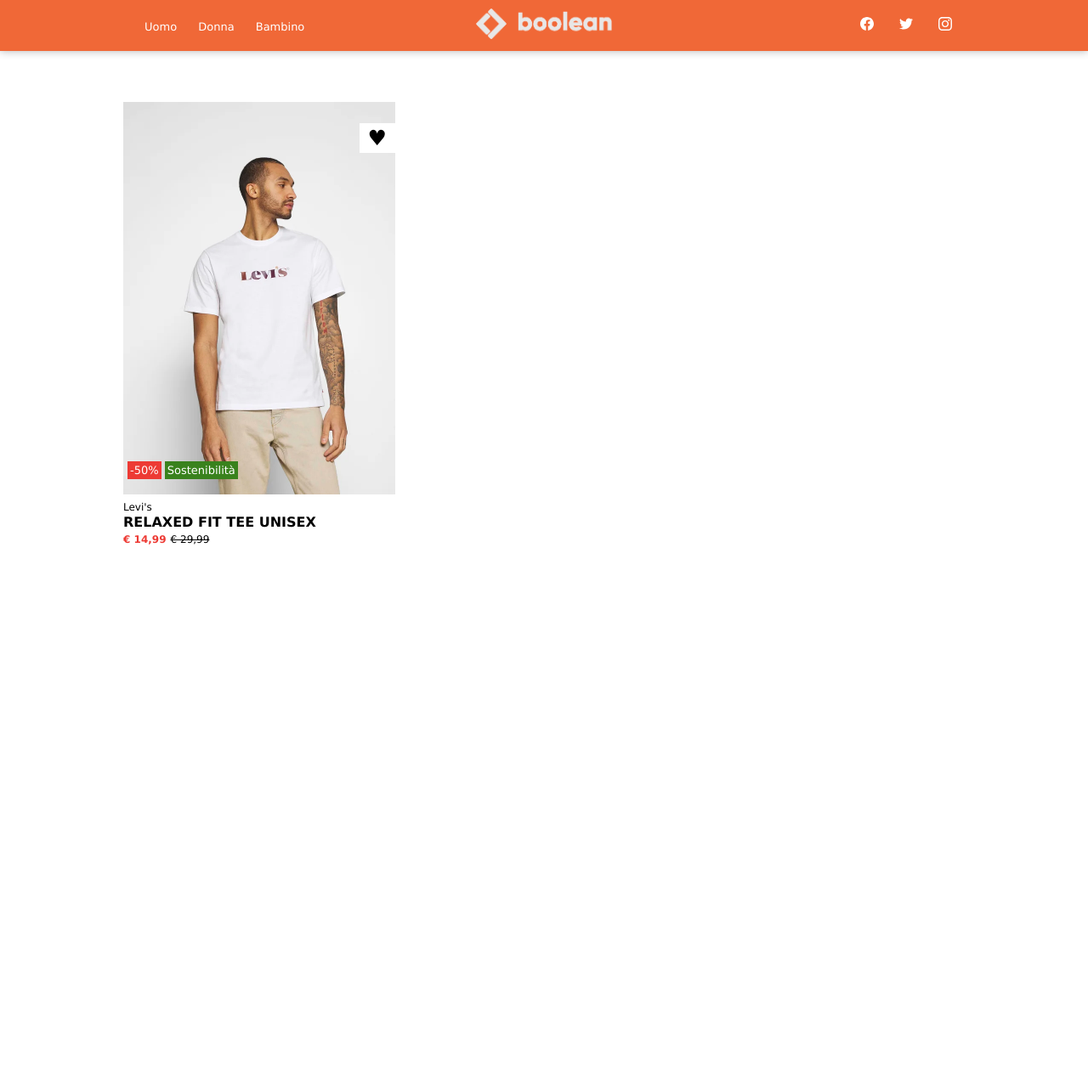
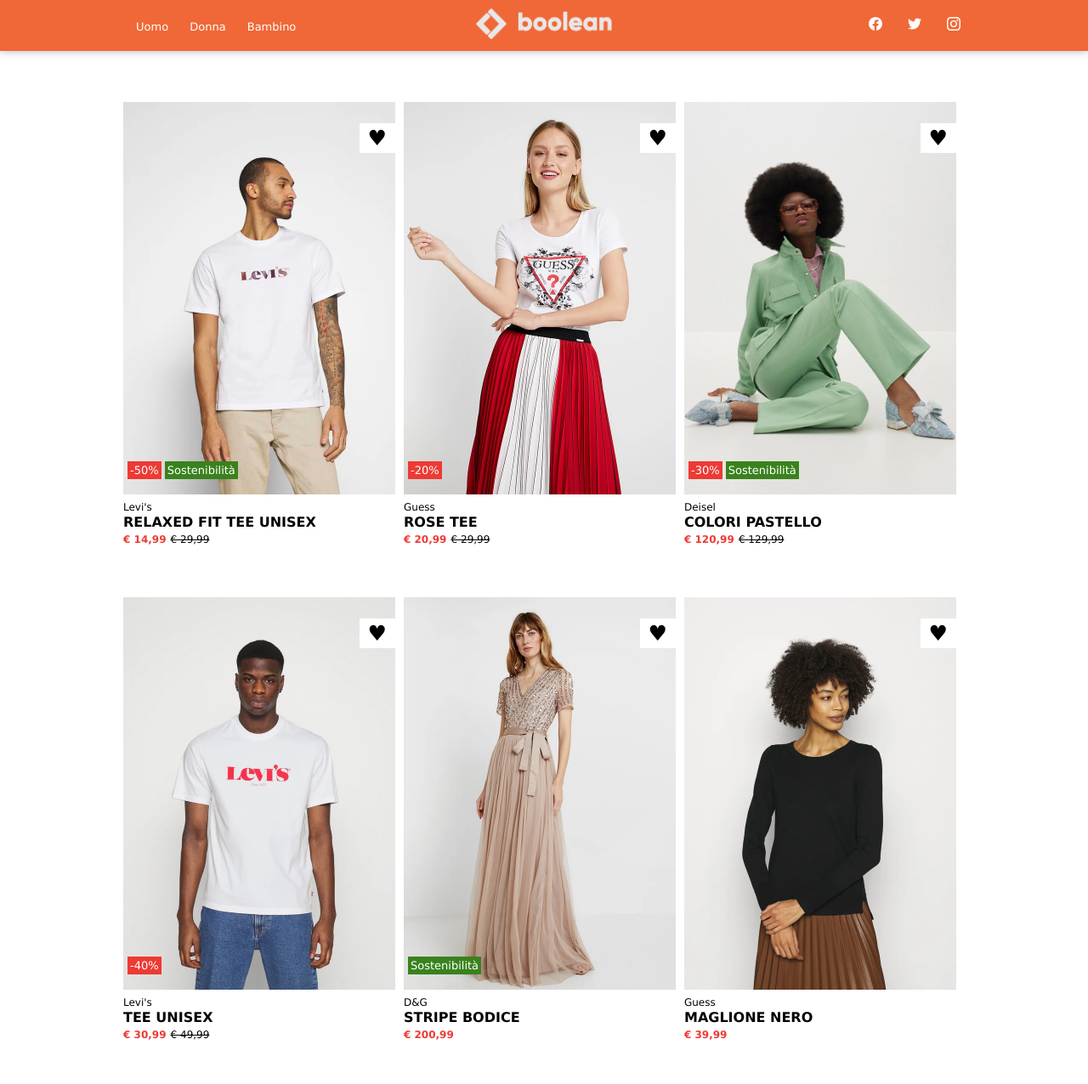
Before and after one commit to byHYONS/html-css-boolando, a plain HTML site: page index.html in a window 1280 px wide. Shown: the whole page at 85% size. Before the commit the page ends 800 px from the top, so only its background shows below. Drawn offline with Linux system fonts and the light colour scheme.

Commit message:
[UDP] added all cards

```diff
--- a/css/style.css
+++ b/css/style.css
@@ -85,6 +85,7 @@ img.logo-img {width: 50%;}
 .heart:hover {color: red;}
 
 /* TESTO CARD */
+.text {margin-bottom: 50px;}
 .brand {
     font-size: 12px;
 }
@@ -113,9 +114,12 @@ img.logo-img {width: 50%;}
 }
 
 .d-flex {
+    gap: 10px;
     display: flex;
     flex-wrap: wrap;
 }
+
+.coll-50 {width: 50%;}
 
 .coll-33 {width: calc(100% / 3 - 10px);}
 
--- a/index.html
+++ b/index.html
@@ -38,6 +38,7 @@
         <!-- CONTAINER A 6 COLONNE -->
         <div class="container mt-120">
             <div class="d-flex">
+                <!-- CARD 1 -->
                 <div class="coll-33">
                     <div class="card">
                         <div class="images">
@@ -59,12 +60,122 @@
                         </div>
                     </div>
                 </div>
+                <!-- CARD 2 -->
+                <div class="coll-33">
+                    <div class="card">
+                        <div class="images">
+                            <img src="./img/2.webp" alt="immagine 2" class="defoult-img">
+                            <img src="./img/2b.webp" alt="immagine 2b" class="hover-img">
+                            <div class="discount">
+                                <span class="percent">-20%</span>
+                            </div>
+                            <div class="heart">
+                                <span>&hearts;</span>
+                            </div>
+                        </div>
+                        <div class="text">
+                            <span class="brand">Guess</span>
+                            <h4>ROSE TEE</h4>
+                            <span class="new-price">€ 20,99</span>
+                            <span class="old-price">€ 29,99</span>
+                        </div>
+                    </div>
+                </div>
+                <!-- CARD 3 -->
+                <div class="coll-33">
+                    <div class="card">
+                        <div class="images">
+                            <img src="./img/3.webp" alt="immagine 3" class="defoult-img">
+                            <img src="./img/3b.webp" alt="immagine 3b" class="hover-img">
+                            <div class="discount">
+                                <span class="percent">-30%</span>
+                                <span class="tenability">Sostenibilit&agrave;</span>
+                            </div>
+                            <div class="heart">
+                                <span>&hearts;</span>
+                            </div>
+                        </div>
+                        <div class="text">
+                            <span class="brand">Deisel</span>
+                            <h4>COLORI PASTELLO</h4>
+                            <span class="new-price">€ 120,99</span>
+                            <span class="old-price">€ 129,99</span>
+                        </div>
+                    </div>
+                </div>
+                <!-- CARD 4 -->
+                <div class="coll-33">
+                    <div class="card">
+                        <div class="images">
+                            <img src="./img/4.webp" alt="immagine 4" class="defoult-img">
+                            <img src="./img/4b.webp" alt="immagine 4b" class="hover-img">
+                            <div class="discount">
+                                <span class="percent">-40%</span>
+
+                            </div>
+                            <div class="heart">
+                                <span>&hearts;</span>
+                            </div>
+                        </div>
+                        <div class="text">
+                            <span class="brand">Levi's</span>
+                            <h4>TEE UNISEX</h4>
+                            <span class="new-price">€ 30,99</span>
+                            <span class="old-price">€ 49,99</span>
+                        </div>
+                    </div>
+                </div>
+                <!-- CARD 5 -->
+                <div class="coll-33">
+                    <div class="card">
+                        <div class="images">
+                            <img src="./img/5.webp" alt="immagine 5" class="defoult-img">
+                            <img src="./img/5b.webp" alt="immagine 5b" class="hover-img">
+                            <div class="discount">
+
+                                <span class="tenability">Sostenibilit&agrave;</span>
+                            </div>
+                            <div class="heart">
+                                <span>&hearts;</span>
+                            </div>
+                        </div>
+                        <div class="text">
+                            <span class="brand">D&G</span>
+                            <h4>STRIPE BODICE</h4>
+                            <span class="new-price">€ 200,99</span>
+
+                        </div>
+                    </div>
+                </div>
+                <!-- CARD X -->
+                <div class="coll-33">
+                    <div class="card">
+                        <div class="images">
+                            <img src="./img/6.webp" alt="immagine 6" class="defoult-img">
+                            <img src="./img/6b.webp" alt="immagine 6b" class="hover-img">
+                            <div class="discount">
+                            </div>
+                            <div class="heart">
+                                <span>&hearts;</span>
+                            </div>
+                        </div>
+                        <div class="text">
+                            <span class="brand">Guess</span>
+                            <h4>MAGLIONE NERO</h4>
+                            <span class="new-price">€ 39,99</span>
+                        </div>
+                    </div>
+                </div>
+                <!-- CARD X -->
             </div>
         </div>
-
     </main>
     <footer>
         <!-- FOOTER -->
+        <div class="container-full">
+
+        </div>
+
     </footer>
 
 </body>
```
